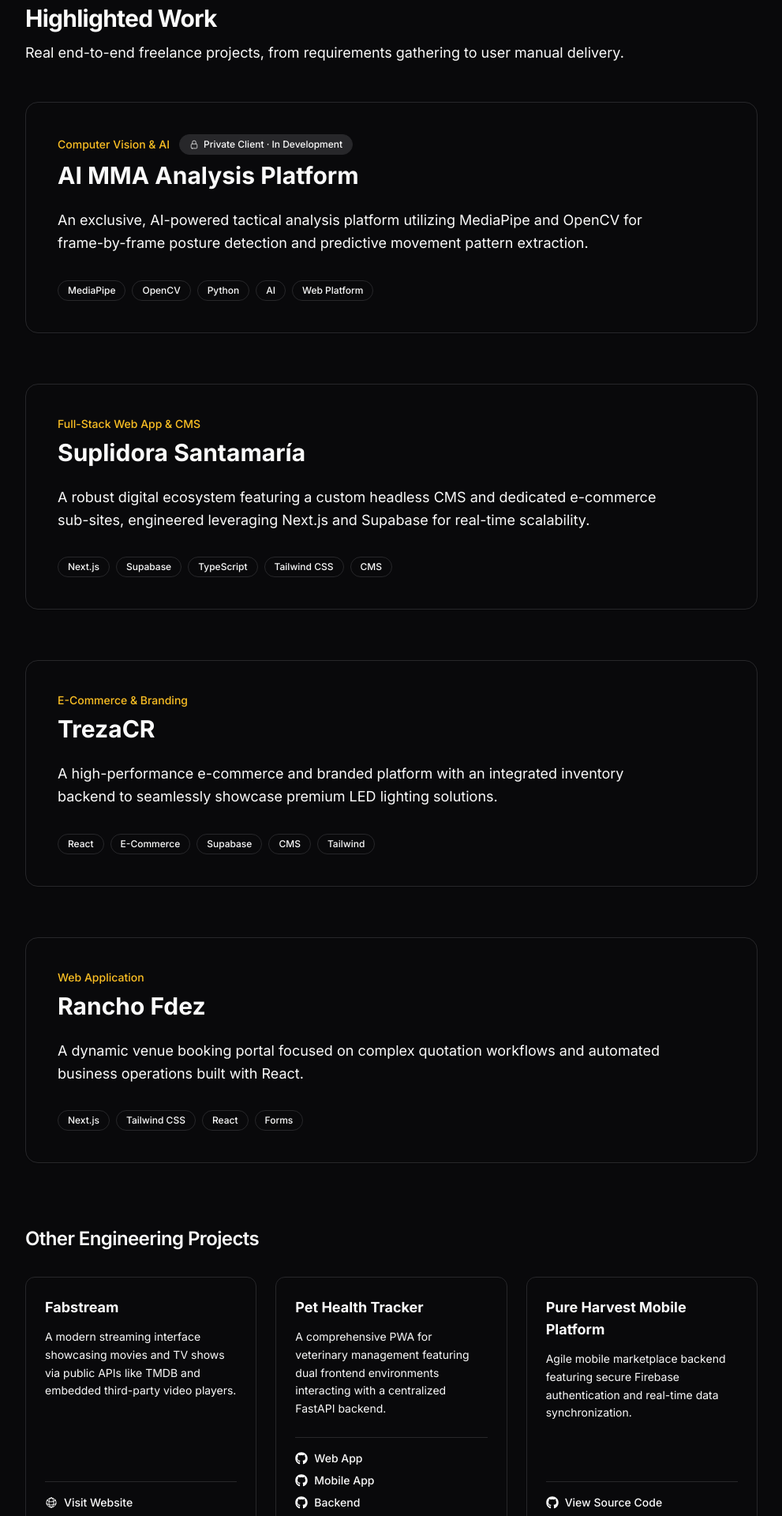
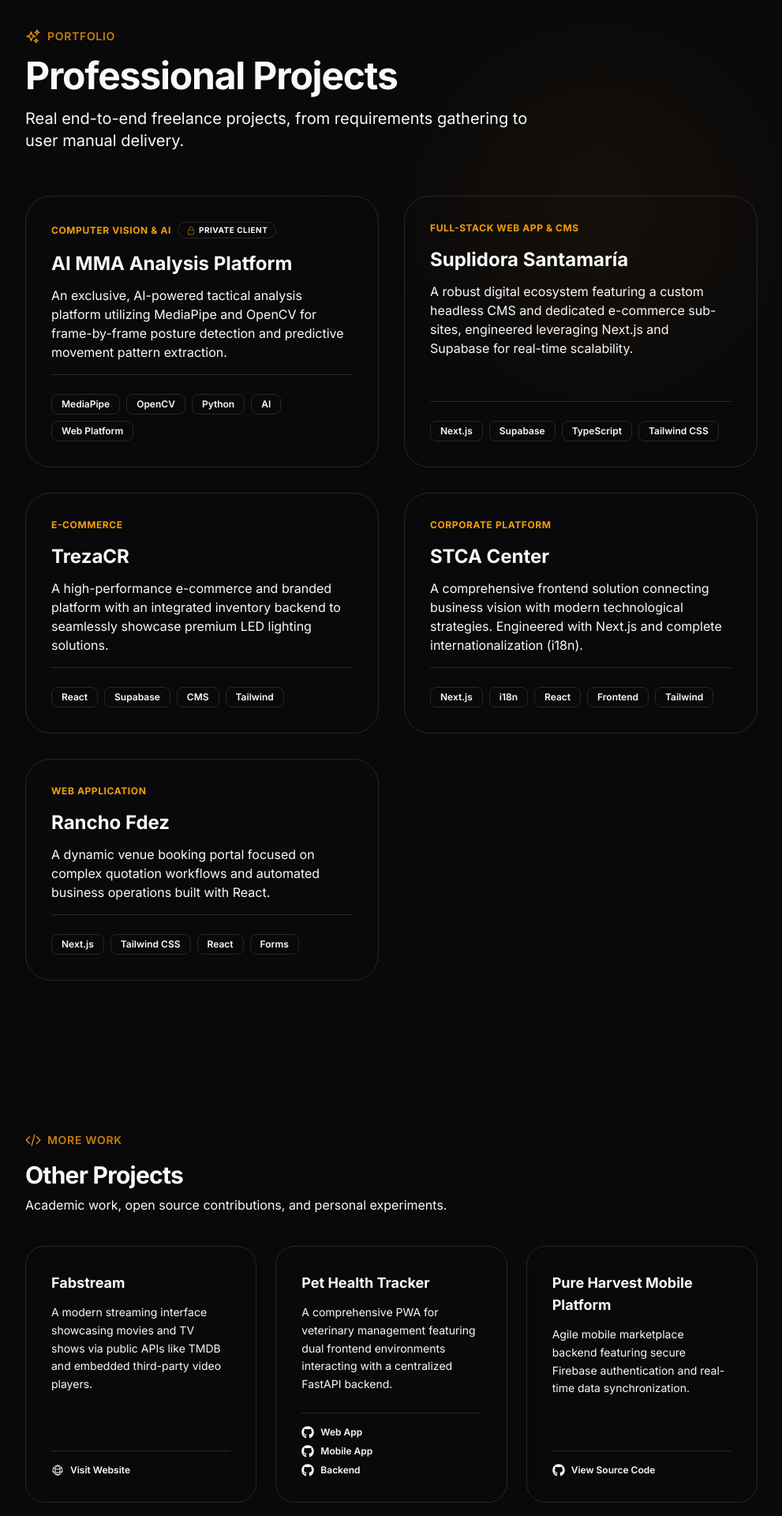
Before and after one commit to FabsCR/dev-portfolio-fabs, a Next.js app: page / in a window 1280 px wide. Shown: the part 2980-4900 px from the top of the page at 79% size, without its empty margins (144-1135 px from the left). Built offline with nearby package versions, Linux system fonts and the light colour scheme.

Commit message:
feat: redesign projects layout and integrate professional freelance work

```diff
--- a/src/components/sections/Projects.tsx
+++ b/src/components/sections/Projects.tsx
@@ -1,7 +1,7 @@
 "use client";
 
 import { motion } from "framer-motion";
-import { ArrowUpRightIcon, LockClosedIcon, GlobeAltIcon } from "@heroicons/react/24/outline";
+import { ArrowUpRightIcon, LockClosedIcon, GlobeAltIcon, SparklesIcon, CodeBracketIcon } from "@heroicons/react/24/outline";
 import { FaGithub } from "react-icons/fa";
 
 const highlightedProjects = [
@@ -10,7 +10,7 @@
     category: "Computer Vision & AI",
     description: "An exclusive, AI-powered tactical analysis platform utilizing MediaPipe and OpenCV for frame-by-frame posture detection and predictive movement pattern extraction.",
     url: null,
-    badge: "Private Client · In Development",
+    badge: "Private Client",
     tags: ["MediaPipe", "OpenCV", "Python", "AI", "Web Platform"],
   },
   {
@@ -18,14 +18,22 @@
     category: "Full-Stack Web App & CMS",
     description: "A robust digital ecosystem featuring a custom headless CMS and dedicated e-commerce sub-sites, engineered leveraging Next.js and Supabase for real-time scalability.",
     url: "https://www.suplidorasantamaria.com",
-    tags: ["Next.js", "Supabase", "TypeScript", "Tailwind CSS", "CMS"],
+    tags: ["Next.js", "Supabase", "TypeScript", "Tailwind CSS"],
   },
   {
     title: "TrezaCR",
-    category: "E-Commerce & Branding",
+    category: "E-Commerce",
     description: "A high-performance e-commerce and branded platform with an integrated inventory backend to seamlessly showcase premium LED lighting solutions.",
     url: "https://trezacr.com",
-    tags: ["React", "E-Commerce", "Supabase", "CMS", "Tailwind"],
+    tags: ["React", "Supabase", "CMS", "Tailwind"],
+  },
+  {
+    title: "STCA Center",
+    category: "Corporate Platform",
+    description: "A comprehensive frontend solution connecting business vision with modern technological strategies. Engineered with Next.js and complete internationalization (i18n).",
+    url: "https://stca-center.vercel.app/es",
+    badge: null,
+    tags: ["Next.js", "i18n", "React", "Frontend", "Tailwind"],
   },
   {
     title: "Rancho Fdez",
@@ -135,102 +143,134 @@
   return (
     <motion.section
       id="projects"
-      className="py-24 border-t border-border/40"
-      initial={{ opacity: 0, y: 30 }}
-      whileInView={{ opacity: 1, y: 0 }}
+      className="py-32 relative"
+      initial={{ opacity: 0 }}
+      whileInView={{ opacity: 1 }}
       viewport={{ once: true, margin: "-100px" }}
       transition={{ duration: 0.6 }}
     >
-      <div className="mb-12">
-        <h2 className="text-3xl font-bold tracking-tight mb-3">Highlighted Work</h2>
-        <p className="text-lg text-muted-foreground flex items-center">
+      {/* Background decorations */}
+      <div className="absolute top-0 left-1/2 -translate-x-1/2 w-[80%] h-px bg-gradient-to-r from-transparent via-border/40 to-transparent" />
+      <div className="absolute top-40 right-0 w-[400px] h-[400px] bg-amber-500/5 rounded-full blur-[100px] -z-10 pointer-events-none" />
+
+      <div className="mb-14">
+        <motion.div
+          initial={{ opacity: 0, y: 20 }}
+          whileInView={{ opacity: 1, y: 0 }}
+          viewport={{ once: true }}
+          className="flex items-center gap-2 mb-4"
+        >
+          <SparklesIcon className="w-5 h-5 text-amber-500" />
+          <span className="text-sm font-semibold tracking-wider uppercase text-amber-500/80">Portfolio</span>
+        </motion.div>
+        <h2 className="text-4xl md:text-5xl font-bold tracking-tight mb-4 text-foreground">
+          Professional Projects
+        </h2>
+        <p className="text-xl text-muted-foreground flex items-center max-w-2xl">
           Real end-to-end freelance projects, from requirements gathering to user manual delivery.
         </p>
       </div>
 
-      <div className="flex flex-col gap-16">
+      {/* PROFESSIONAL PROJECTS GRID */}
+      <div className="grid grid-cols-1 lg:grid-cols-2 gap-8">
         {highlightedProjects.map((project, idx) => (
           <motion.div
             key={idx}
-            className="group relative border border-border/50 rounded-2xl p-6 sm:p-10 bg-muted/20 hover:bg-muted/40 transition-colors shadow-sm"
-            initial={{ opacity: 0, y: 20 }}
+            className="group relative border border-border/40 rounded-[2rem] p-6 md:p-8 bg-gradient-to-b from-muted/5 to-transparent hover:bg-muted/10 hover:border-amber-500/30 transition-all duration-500 shadow-sm hover:shadow-amber-500/5 overflow-hidden flex flex-col h-full"
+            initial={{ opacity: 0, y: 30 }}
             whileInView={{ opacity: 1, y: 0 }}
-            viewport={{ once: true, margin: "-50px" }}
+            viewport={{ once: true, margin: "-100px" }}
             transition={{ duration: 0.5, delay: idx * 0.1 }}
           >
-            <div className="flex flex-col flex-wrap lg:flex-nowrap sm:flex-row justify-between items-start gap-4 mb-6">
-              <div className="w-full">
-                <div className="flex flex-wrap items-center gap-3 mb-2">
-                  <p className="text-sm font-medium text-amber-500 dark:text-amber-400">{project.category}</p>
+            {/* Subtle glow effect on hover */}
+            <div className="absolute inset-0 bg-gradient-to-br from-amber-500/[0.03] to-transparent opacity-0 group-hover:opacity-100 transition-opacity duration-500 pointer-events-none" />
+
+            <div className="relative z-10 flex flex-col h-full">
+              <div className="w-full mb-4">
+                <div className="flex flex-wrap items-center gap-2 mb-4">
+                  <p className="text-xs font-bold uppercase tracking-wider text-amber-600 dark:text-amber-500">{project.category}</p>
                   {project.badge && (
-                    <span className="px-3 py-1 rounded-full bg-border text-xs font-medium text-muted-foreground flex flex-nowrap shrink-0 whitespace-nowrap items-center gap-1.5 border border-border/60">
-                      <LockClosedIcon className="w-3 h-3" />
+                    <span className="px-2.5 py-0.5 rounded-full bg-background border border-border/50 text-[10px] font-bold text-muted-foreground flex items-center gap-1 uppercase tracking-wider">
+                      <LockClosedIcon className="w-3 h-3 text-amber-500/70" />
                       {project.badge}
                     </span>
                   )}
                 </div>
 
-                <h3 className="text-2xl sm:text-3xl font-bold text-foreground">
+                <h3 className="text-2xl font-bold text-foreground mb-3 group-hover:text-amber-500 transition-colors">
                   {project.url ? (
-                    <a href={project.url} target="_blank" rel="noopener noreferrer" className="hover:underline flex items-center gap-2">
+                    <a href={project.url} target="_blank" rel="noopener noreferrer" className="flex items-center gap-2 w-fit">
                       {project.title}
-                      <ArrowUpRightIcon className="w-5 h-5 mb-1 opacity-0 group-hover:opacity-100 transition-opacity" />
+                      <ArrowUpRightIcon className="w-5 h-5 opacity-0 -translate-x-2 group-hover:opacity-100 group-hover:translate-x-0 transition-all duration-300" />
                     </a>
                   ) : (
-                    <span className="flex items-center gap-2 text-foreground">
-                      {project.title}
-                    </span>
+                    <span>{project.title}</span>
                   )}
                 </h3>
+
+                <p className="text-muted-foreground text-sm sm:text-base leading-relaxed flex-grow">
+                  {project.description}
+                </p>
               </div>
+
+              <div className="flex flex-wrap gap-2 mt-auto pt-6 border-t border-border/30 w-full group-hover:border-amber-500/20 transition-colors">
+                {project.tags.map((tag, tIdx) => (
+                  <span key={tIdx} className="px-3 py-1 bg-background border border-border/50 rounded-lg text-xs font-semibold text-foreground group-hover:border-amber-500/20 transition-all shadow-sm">
+                    {tag}
+                  </span>
+                ))}
             </div>
-
-            <p className="text-muted-foreground text-lg leading-relaxed max-w-3xl mb-8">
-              {project.description}
-            </p>
-
-            <div className="flex flex-wrap gap-2">
-              {project.tags.map((tag, tIdx) => (
-                <span key={tIdx} className="px-3 py-1 bg-background border border-border rounded-full text-xs font-medium text-foreground">
-                  {tag}
-                </span>
-              ))}
             </div>
           </motion.div>
         ))}
       </div>
 
-      <div className="mt-20">
-        <h3 className="text-2xl font-semibold tracking-tight mb-8">Other Engineering Projects</h3>
-        <div className="grid grid-cols-1 sm:grid-cols-2 lg:grid-cols-3 gap-6">
+      <div className="mt-32 relative">
+        <div className="absolute top-0 left-1/2 -translate-x-1/2 w-[60%] h-px bg-gradient-to-r from-transparent via-border/40 to-transparent" />
+
+        <div className="pt-16 mb-10 flex flex-col items-start gap-2">
+          <div className="flex items-center gap-2 mb-2">
+            <CodeBracketIcon className="w-5 h-5 text-amber-500" />
+            <span className="text-sm font-semibold tracking-wider uppercase text-amber-500/80">More Work</span>
+          </div>
+          <h3 className="text-3xl font-bold tracking-tight text-foreground">Other Projects</h3>
+          <p className="text-muted-foreground">Academic work, open source contributions, and personal experiments.</p>
+        </div>
+
+        {/* OTHER PROJECTS GRID */}
+        <div className="grid grid-cols-1 md:grid-cols-2 lg:grid-cols-3 gap-6">
           {otherProjects.map((project, idx) => (
             <motion.div
               key={idx}
-              className="border border-border/30 rounded-xl p-6 hover:bg-muted/10 transition-colors flex flex-col h-full shadow-sm"
-              initial={{ opacity: 0, scale: 0.95 }}
-              whileInView={{ opacity: 1, scale: 1 }}
+              className="group relative border border-border/40 rounded-[1.5rem] p-6 lg:p-8 bg-background/40 backdrop-blur-md hover:bg-muted/10 hover:border-amber-500/30 transition-all duration-400 flex flex-col h-full shadow-sm hover:shadow-amber-500/5 overflow-hidden"
+              initial={{ opacity: 0, y: 20 }}
+              whileInView={{ opacity: 1, y: 0 }}
               viewport={{ once: true, margin: "-50px" }}
-              transition={{ duration: 0.4, delay: idx * 0.1 }}
+              transition={{ duration: 0.4, delay: (idx % 3) * 0.1 }}
             >
-              <h4 className="text-lg font-bold text-foreground mb-3">{project.title}</h4>
+              <div className="absolute inset-0 bg-gradient-to-br from-amber-500/[0.03] to-transparent opacity-0 group-hover:opacity-100 transition-opacity duration-300 pointer-events-none" />
+
+              <div className="relative z-10 flex flex-col items-start h-full w-full">
+              <h4 className="text-lg font-bold text-foreground mb-3 group-hover:text-amber-500 transition-colors">{project.title}</h4>
               <p className="text-muted-foreground text-sm mb-6 flex-grow leading-relaxed">{project.description}</p>
 
-              <div className="flex flex-col gap-2 mt-auto pt-4 border-t border-border/30">
+              <div className="flex flex-col gap-2 mt-auto pt-4 border-t border-border/30 w-full group-hover:border-amber-500/20 transition-colors">
                 {project.isMultiRepo ? (
                   project.repos?.map((repo, rIdx) => (
-                    <a key={rIdx} href={repo.link} target="_blank" rel="noopener noreferrer" className="flex items-center gap-2 text-sm text-foreground hover:text-amber-500 transition-colors font-medium">
+                    <a key={rIdx} href={repo.link} target="_blank" rel="noopener noreferrer" className="flex items-center gap-2 text-xs font-semibold text-muted-foreground hover:text-amber-500 transition-colors">
                       <FaGithub className="w-4 h-4" />
                       {repo.name}
                     </a>
                   ))
                 ) : (
                   project.link && (
-                    <a href={project.link} target="_blank" rel="noopener noreferrer" className="flex items-center gap-2 text-sm text-foreground hover:text-amber-500 transition-colors font-medium">
+                    <a href={project.link} target="_blank" rel="noopener noreferrer" className="flex items-center gap-2 text-xs font-semibold text-foreground hover:text-amber-500 transition-colors">
                       {project.isSite ? <GlobeAltIcon className="w-4 h-4" /> : <FaGithub className="w-4 h-4" />}
                       {project.isSite ? "Visit Website" : "View Source Code"}
                     </a>
                   )
                 )}
+              </div>
               </div>
             </motion.div>
           ))}
```
